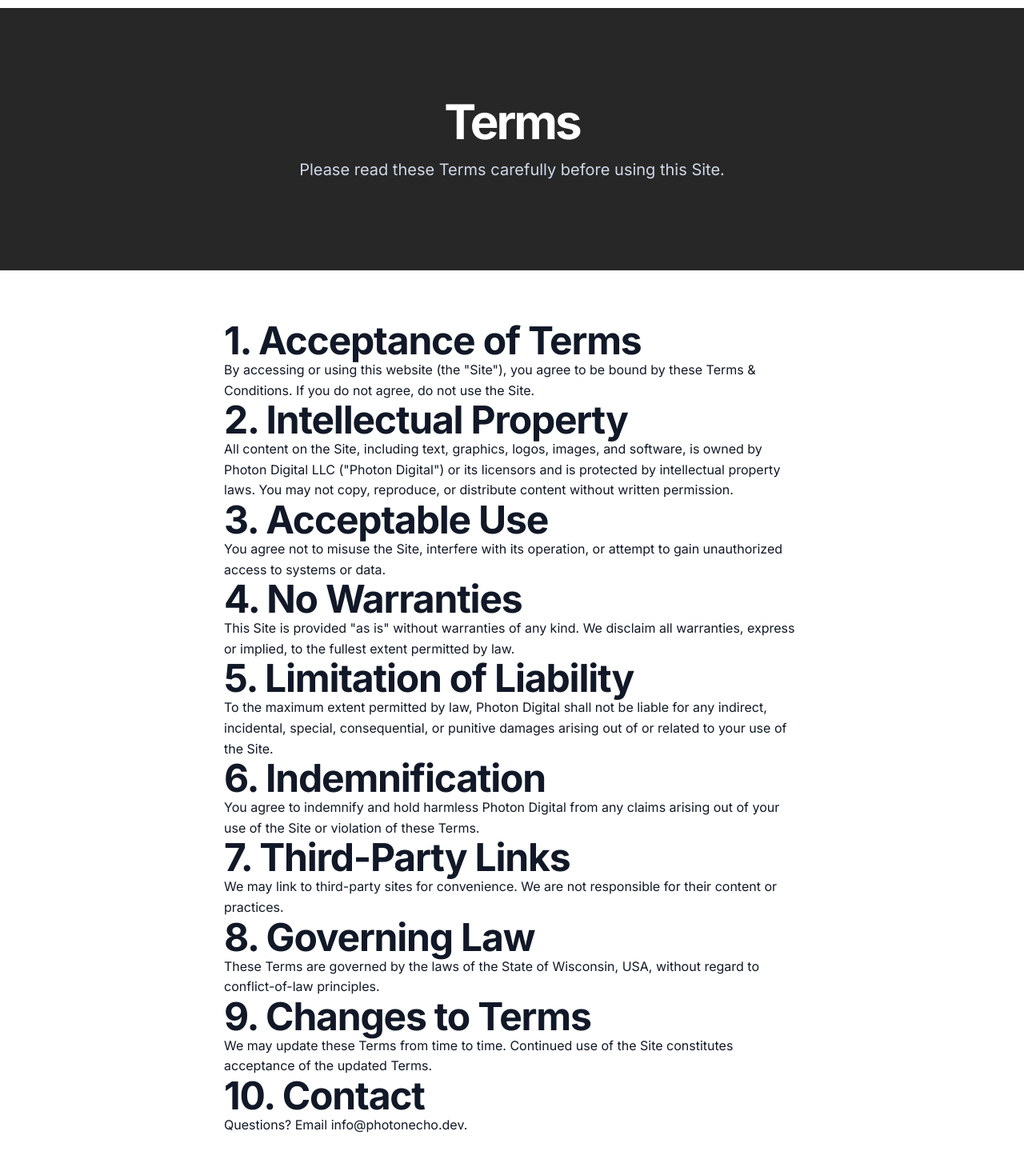
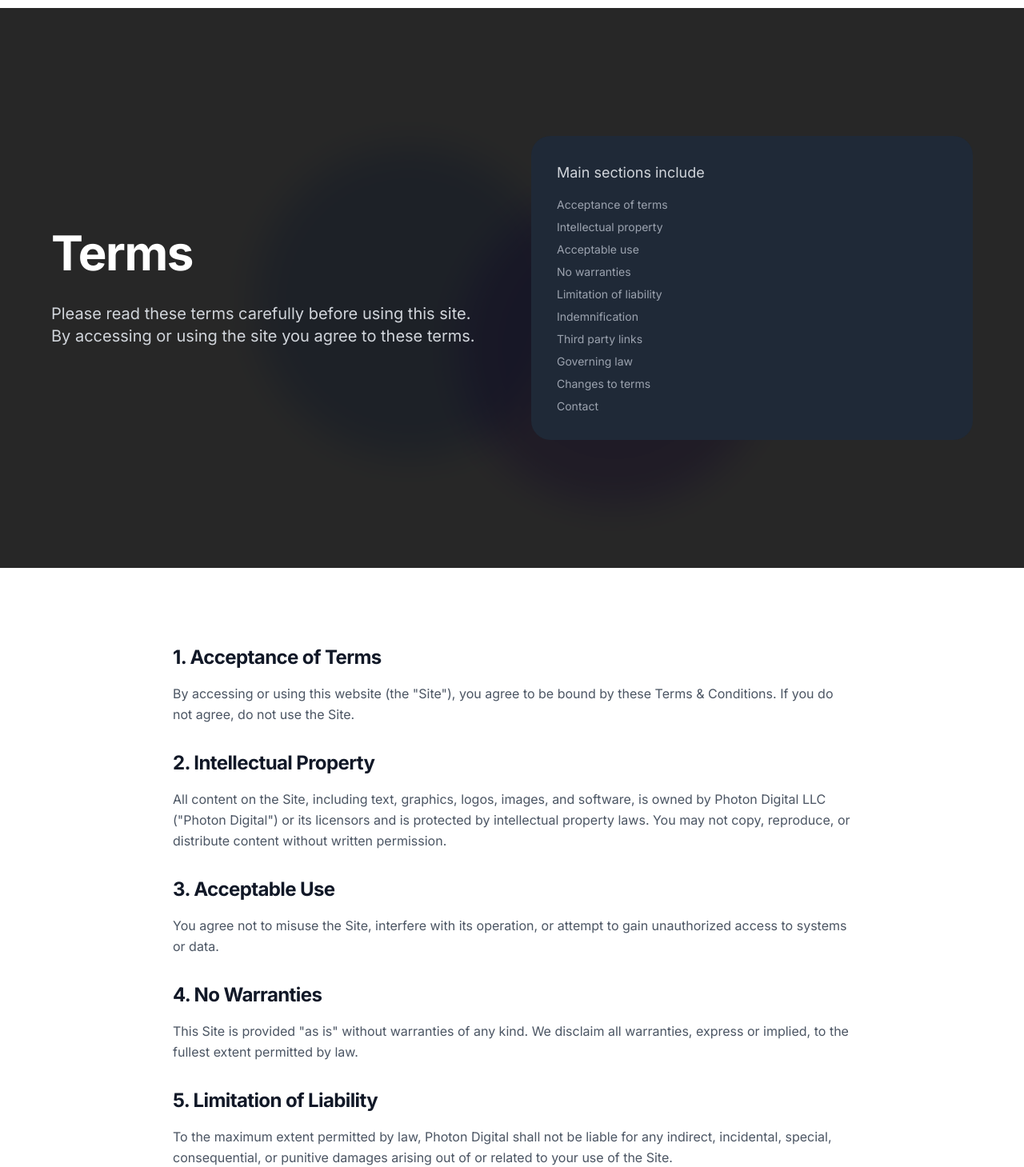
Before and after one commit to josha10cio/Photon-Digital-site, a Next.js app: page /terms in a window 1280 px wide. Shown: the part 54-1513 px from the top of the page at 80% size. Built offline with nearby package versions, Linux system fonts and the light colour scheme.

Commit message:
Update Terms page with new layout and content

```diff
--- a/app/terms/page.tsx
+++ b/app/terms/page.tsx
@@ -2,64 +2,109 @@ import type { Metadata } from "next"
 import Link from "next/link"
 
 export const metadata: Metadata = {
-  title: "Terms",
-  description: "Basic terms for Photon Digital LLC. Contact info@photonecho.dev. © 2025.",
+  title: "Terms – Photon Echo",
+  description: "Basic terms for using the Photon Echo site.",
 }
 
 export default function TermsPage() {
   return (
     <div className="flex flex-col min-h-[calc(100dvh-4rem)]">
-      <section className="w-full py-20 md:py-28 bg-[#272727] text-white text-center">
-        <div className="container px-4 md:px-6">
-          <h1 className="text-4xl font-bold tracking-tighter sm:text-5xl md:text-6xl leading-tight">Terms</h1>
-          <p className="mt-4 text-lg md:text-xl text-photon-100 max-w-3xl mx-auto">
-            Please read these Terms carefully before using this Site.
-          </p>
+      {/* Hero Section */}
+      <section className="relative w-full py-20 md:py-32 lg:py-40 bg-[#272727] text-white overflow-hidden">
+        <div className="absolute inset-0 overflow-hidden">
+          <div className="absolute top-1/4 left-1/4 w-96 h-96 bg-photon-500 rounded-full mix-blend-multiply filter blur-xl opacity-20 animate-pulse-slow"></div>
+          <div
+            className="absolute top-1/3 right-1/4 w-96 h-96 bg-photon-700 rounded-full mix-blend-multiply filter blur-xl opacity-20 animate-pulse-slow"
+            style={{ animationDelay: "2s" }}
+          ></div>
+        </div>
+
+        <div className="container relative z-10 px-4 md:px-6">
+          <div className="grid gap-12 lg:grid-cols-2 items-center max-w-6xl mx-auto">
+            {/* Left Column - Text Content */}
+            <div className="text-left">
+              <h1 className="text-4xl font-bold tracking-tight sm:text-5xl md:text-6xl leading-tight mb-8">
+                Terms
+              </h1>
+              <p className="text-lg md:text-xl text-gray-300 leading-relaxed">
+                Please read these terms carefully before using this site. By accessing or using the site you agree to these terms.
+              </p>
+            </div>
+
+            {/* Right Column - Sections Overview */}
+            <div className="bg-gray-800 rounded-lg p-8">
+              <p className="text-lg text-gray-300 mb-4">Main sections include</p>
+              <ul className="text-gray-400 space-y-2 text-sm">
+                <li>Acceptance of terms</li>
+                <li>Intellectual property</li>
+                <li>Acceptable use</li>
+                <li>No warranties</li>
+                <li>Limitation of liability</li>
+                <li>Indemnification</li>
+                <li>Third party links</li>
+                <li>Governing law</li>
+                <li>Changes to terms</li>
+                <li>Contact</li>
+              </ul>
+            </div>
+          </div>
         </div>
       </section>
 
+      {/* Terms Content Section */}
       <section className="w-full py-12 md:py-16 bg-white text-gray-900">
-        <div className="container px-4 md:px-6 max-w-3xl mx-auto prose prose-invert">
-          <h2>1. Acceptance of Terms</h2>
-          <p>
-            By accessing or using this website (the "Site"), you agree to be bound by these Terms & Conditions. If you do not agree, do not use the
-            Site.
-          </p>
+        <div className="container px-4 md:px-6 max-w-4xl mx-auto">
+          <div className="prose prose-lg max-w-none">
+            <h2 className="text-2xl font-bold text-gray-900 mt-8 mb-4">1. Acceptance of Terms</h2>
+            <p className="text-gray-600 leading-relaxed mb-6">
+              By accessing or using this website (the "Site"), you agree to be bound by these Terms & Conditions. If you do not agree, do not use the Site.
+            </p>
 
-          <h2>2. Intellectual Property</h2>
-          <p>
-            All content on the Site, including text, graphics, logos, images, and software, is owned by Photon Digital LLC ("Photon Digital") or its
-            licensors and is protected by intellectual property laws. You may not copy, reproduce, or distribute content without written permission.
-          </p>
+            <h2 className="text-2xl font-bold text-gray-900 mt-8 mb-4">2. Intellectual Property</h2>
+            <p className="text-gray-600 leading-relaxed mb-6">
+              All content on the Site, including text, graphics, logos, images, and software, is owned by Photon Digital LLC ("Photon Digital") or its licensors and is protected by intellectual property laws. You may not copy, reproduce, or distribute content without written permission.
+            </p>
 
-          <h2>3. Acceptable Use</h2>
-          <p>You agree not to misuse the Site, interfere with its operation, or attempt to gain unauthorized access to systems or data.</p>
+            <h2 className="text-2xl font-bold text-gray-900 mt-8 mb-4">3. Acceptable Use</h2>
+            <p className="text-gray-600 leading-relaxed mb-6">
+              You agree not to misuse the Site, interfere with its operation, or attempt to gain unauthorized access to systems or data.
+            </p>
 
-          <h2>4. No Warranties</h2>
-          <p>This Site is provided "as is" without warranties of any kind. We disclaim all warranties, express or implied, to the fullest extent permitted by law.</p>
+            <h2 className="text-2xl font-bold text-gray-900 mt-8 mb-4">4. No Warranties</h2>
+            <p className="text-gray-600 leading-relaxed mb-6">
+              This Site is provided "as is" without warranties of any kind. We disclaim all warranties, express or implied, to the fullest extent permitted by law.
+            </p>
 
-          <h2>5. Limitation of Liability</h2>
-          <p>
-            To the maximum extent permitted by law, Photon Digital shall not be liable for any indirect, incidental, special, consequential, or
-            punitive damages arising out of or related to your use of the Site.
-          </p>
+            <h2 className="text-2xl font-bold text-gray-900 mt-8 mb-4">5. Limitation of Liability</h2>
+            <p className="text-gray-600 leading-relaxed mb-6">
+              To the maximum extent permitted by law, Photon Digital shall not be liable for any indirect, incidental, special, consequential, or punitive damages arising out of or related to your use of the Site.
+            </p>
 
-          <h2>6. Indemnification</h2>
-          <p>You agree to indemnify and hold harmless Photon Digital from any claims arising out of your use of the Site or violation of these Terms.</p>
+            <h2 className="text-2xl font-bold text-gray-900 mt-8 mb-4">6. Indemnification</h2>
+            <p className="text-gray-600 leading-relaxed mb-6">
+              You agree to indemnify and hold harmless Photon Digital from any claims arising out of your use of the Site or violation of these Terms.
+            </p>
 
-          <h2>7. Third-Party Links</h2>
-          <p>We may link to third-party sites for convenience. We are not responsible for their content or practices.</p>
+            <h2 className="text-2xl font-bold text-gray-900 mt-8 mb-4">7. Third-Party Links</h2>
+            <p className="text-gray-600 leading-relaxed mb-6">
+              We may link to third-party sites for convenience. We are not responsible for their content or practices.
+            </p>
 
-          <h2>8. Governing Law</h2>
-          <p>These Terms are governed by the laws of the State of Wisconsin, USA, without regard to conflict-of-law principles.</p>
+            <h2 className="text-2xl font-bold text-gray-900 mt-8 mb-4">8. Governing Law</h2>
+            <p className="text-gray-600 leading-relaxed mb-6">
+              These Terms are governed by the laws of the State of Wisconsin, USA, without regard to conflict-of-law principles.
+            </p>
 
-          <h2>9. Changes to Terms</h2>
-          <p>We may update these Terms from time to time. Continued use of the Site constitutes acceptance of the updated Terms.</p>
+            <h2 className="text-2xl font-bold text-gray-900 mt-8 mb-4">9. Changes to Terms</h2>
+            <p className="text-gray-600 leading-relaxed mb-6">
+              We may update these Terms from time to time. Continued use of the Site constitutes acceptance of the updated Terms.
+            </p>
 
-          <h2>10. Contact</h2>
-          <p>
-            Questions? Email <Link href="mailto:info@photonecho.dev">info@photonecho.dev</Link>.
-          </p>
+            <h2 className="text-2xl font-bold text-gray-900 mt-8 mb-4">10. Contact</h2>
+            <p className="text-gray-600 leading-relaxed mb-6">
+              For questions about these terms contact <Link href="mailto:info@photonecho.dev" className="text-[#33bfff] hover:text-[#2aa3d9]">info@photonecho.dev</Link>
+            </p>
+          </div>
         </div>
       </section>
     </div>
```
